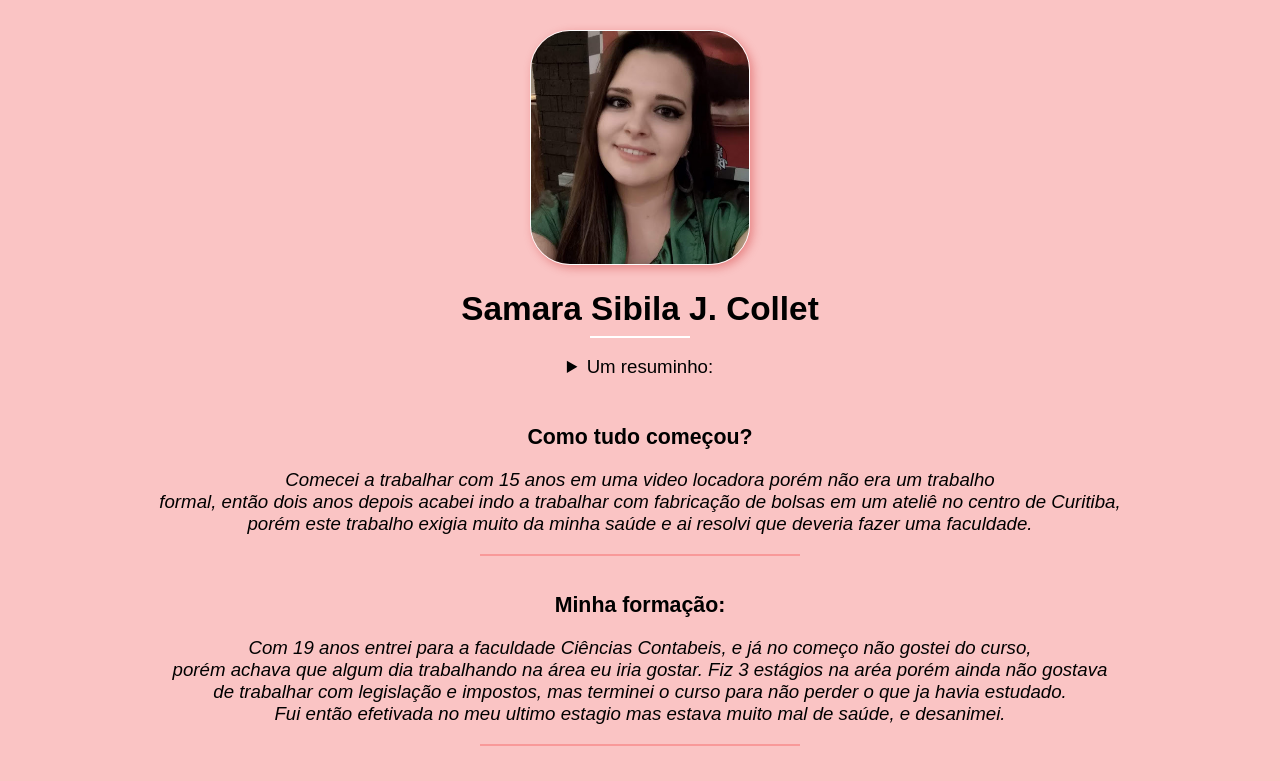
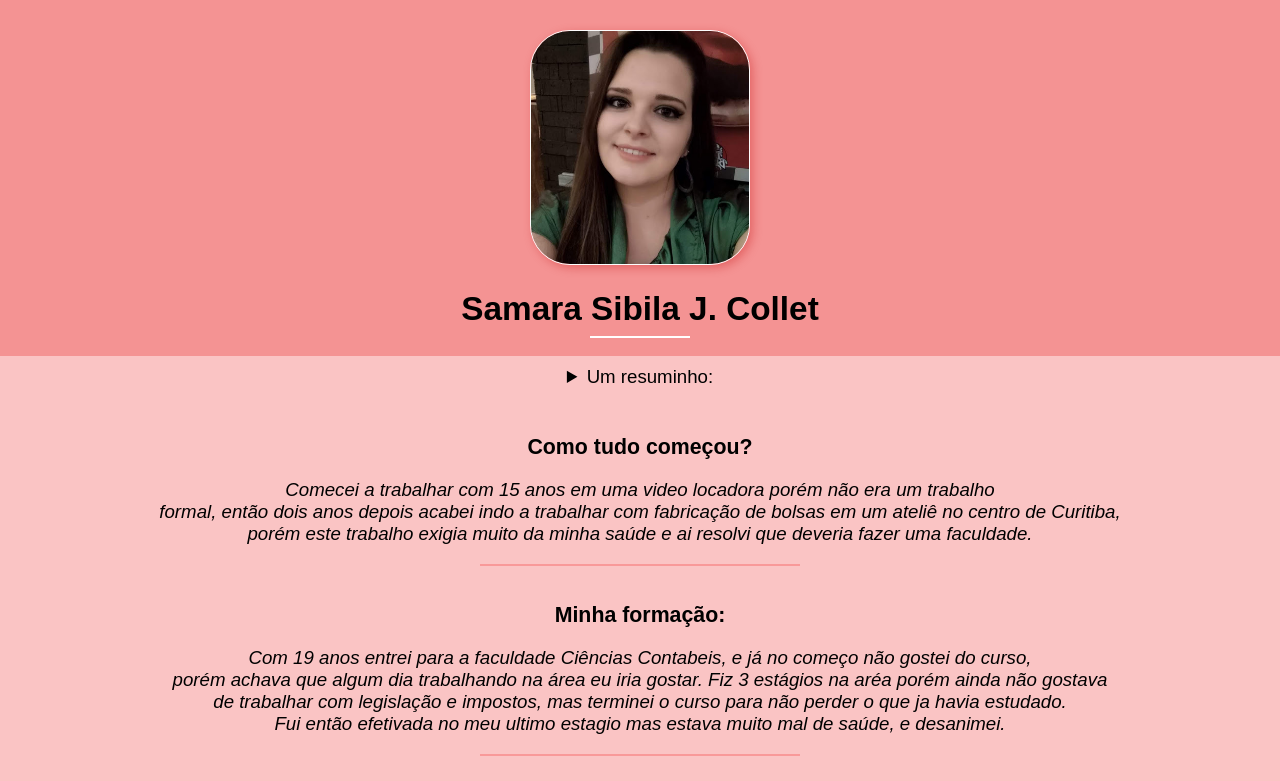
Before and after one commit to SamaraCollet/mais-tags-html, a plain HTML site: page index.html in a window 1280 px wide. Shown: the top 781 px of the page. Drawn offline with Linux system fonts and the light colour scheme.

Commit message:
modificado css

```diff
--- a/index.html
+++ b/index.html
@@ -7,11 +7,12 @@
     <link href="style.css" rel="stylesheet">
 </head>
 <body>
-    <section class="capa">
+    <header class="capa">
         <img src="img/samaraimg.png" alt="foto do perfil">
         <h1><b>Samara Sibila J. Collet</b></h1>
-    </section>
-    <hr class="whiteLine"></hr>
+        <hr class="whiteLine"></hr>
+    </header>
+
     <details>
         <summary>Um resuminho&#58;</summary>
         <ul>
--- a/style.css
+++ b/style.css
@@ -20,7 +20,8 @@ img {
 }
 
 .capa {
-    padding-top: 30px;
+    padding: 30px 0 10px 0;
+    background: #eb52526e;
 }
 
 h1 {
```
